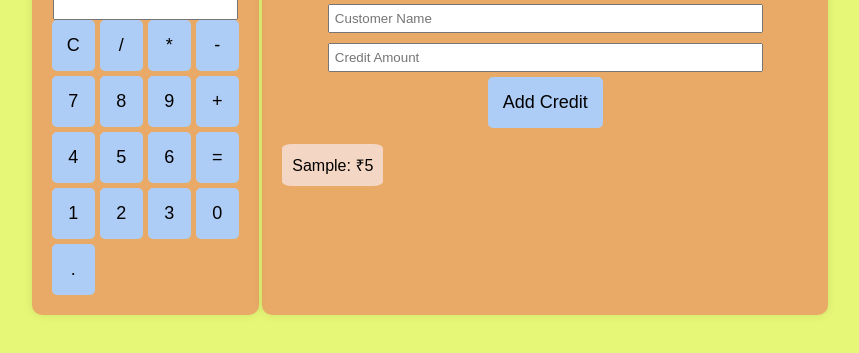
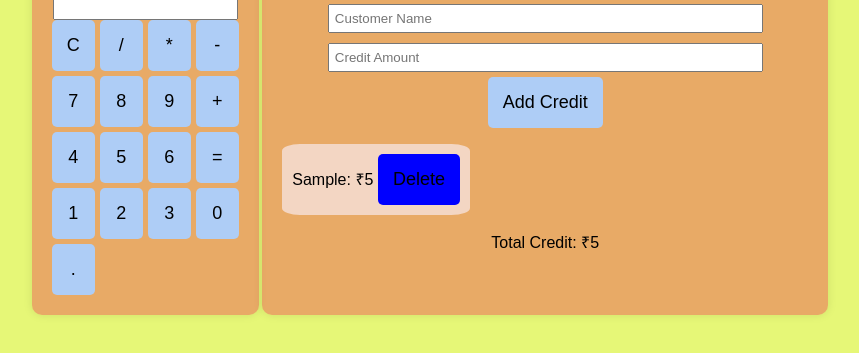
Before and after one commit to Akuttyprince/calculator, a plain HTML site: page index.html in a window 1280 px wide. Both pictures are taken after typing "Sample", "5" into the empty fields and a click on the button "Add Credit". Shown: the part 197-550 px from the top of the page, without its empty margins (210-1069 px from the left). Drawn offline with Linux system fonts and the light colour scheme.

Commit message:
added delete and total

```diff
--- a/index.html
+++ b/index.html
@@ -1,6 +1,6 @@
-
 <!DOCTYPE html>
 <html lang="en">
+
 <head>
     <meta charset="UTF-8">
     <meta name="viewport" content="width=device-width, initial-scale=1.0">
@@ -12,18 +12,22 @@
             background-color: #e2f661db;
             padding: 20px;
         }
+
         .container {
             display: flex;
             justify-content: space-around;
             max-width: 800px;
             margin: 0 auto;
         }
-        .calculator, .credit-tracker {
+
+        .calculator,
+        .credit-tracker {
             background: rgba(233, 83, 83, 0.467);
             padding: 20px;
             border-radius: 10px;
-            box-shadow: 0 0 10px rgba(0,0,0,0.1);
+            box-shadow: 0 0 10px rgba(0, 0, 0, 0.1);
         }
+
         .display {
             width: 100%;
             height: 40px;
@@ -33,11 +37,13 @@
             padding: 5px;
 
         }
+
         .buttons {
             display: grid;
             grid-template-columns: repeat(4, 1fr);
             gap: 5px;
         }
+
         button {
             padding: 15px;
             font-size: 18px;
@@ -46,14 +52,17 @@
             background-color: #aecdf6;
             border-radius: 5px;
         }
+
         button:hover {
             background-color: #5e9bea;
         }
+
         .credit-tracker input {
             margin: 5px;
             padding: 5px;
             width: 80%;
         }
+
         #creditList {
             list-style-type: none;
             padding: 10px;
@@ -65,13 +74,14 @@
         }
     </style>
 </head>
+
 <body>
     <h1>Shopkeeper Calculator & Credit Tracker</h1>
     <div class="container">
         <!-- Calculator Section -->
         <div class="calculator">
             <h2>Calculator</h2>
-            <input type="text" id="display" >
+            <input type="text" id="display" readonly>
             <div class="buttons">
                 <button onclick="clearDisplay()">C</button>
                 <button onclick="appendToDisplay('/')">/</button>
@@ -100,6 +110,7 @@
             <input type="number" id="creditAmount" placeholder="Credit Amount">
             <button onclick="addCredit()">Add Credit</button>
             <ul id="creditList"></ul>
+            <p>Total Credit: ₹<span id="totalCredit">0</span></p>
         </div>
 
     </div>
@@ -137,22 +148,35 @@
                 credits.push(credit);
                 localStorage.setItem('credits', JSON.stringify(credits));
                 displayCredits();
+                updateTotal();
                 clearInputs();
             } else {
                 alert('Please enter both name and amount!');
             }
         }
+        function updateTotal() {
+            let total = credits.reduce((sum, credit) => sum + credit.amount, 0);
+            document.getElementById('totalCredit').textContent = total;
+        }
+        // Call updateTotal() after displayCredits() in addCredit() and deleteCredit()
+
+
 
         function displayCredits() {
             let creditList = document.getElementById('creditList');
             creditList.innerHTML = '';
-            credits.forEach(credit => {
+            credits.forEach((credit, index) => {
                 let li = document.createElement('li');
-                let button = document.createElement('button');
-                li.textContent = `${credit.name}: ₹${credit.amount}`;
-                button.textContent = `Delete`;
-                creditList.appendChild(li,button);
+                li.innerHTML = `${credit.name}: ₹${credit.amount} <button onclick="deleteCredit(${index})" style="background-color: blue; justify-content: flex-end;">Delete</button>`;
+                creditList.appendChild(li);
             });
+        }
+
+        function deleteCredit(index) {
+            credits.splice(index, 1);
+            localStorage.setItem('credits', JSON.stringify(credits));
+            displayCredits();
+            updateTotal();
         }
 
         function clearInputs() {
@@ -164,4 +188,5 @@
         window.onload = displayCredits;
     </script>
 </body>
+
 </html>
```
